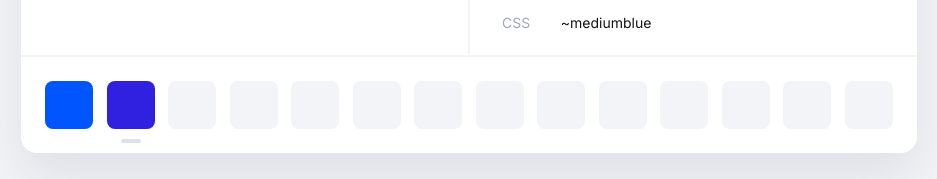
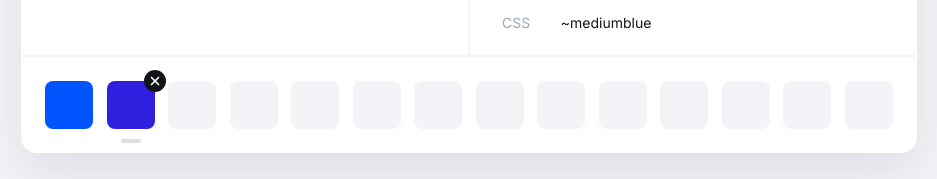
Before and after one commit to LRDN/colorconvert-app, a React (Vite) app: page / in a window 1280 px wide. Both pictures are taken after a click on the element 301 px from the left and 630 px from the top of the page. Shown: the part 525-704 px from the top of the page, without its empty margins (171-1108 px from the left). Built offline with nearby package versions, Linux system fonts and the light colour scheme.

Commit message:
Add clear button to color swatch

```diff
--- a/src/components/ColorSwatch/ColorSwatch.module.scss
+++ b/src/components/ColorSwatch/ColorSwatch.module.scss
@@ -44,4 +44,32 @@
       border-radius: var(--border-radius-medium);
     }
   }
+
+  &__clearButton {
+    position: absolute;
+    display: flex;
+    top: 0;
+    right: 0;
+    width: 1.375rem;
+    height: 1.375rem;
+    align-items: center;
+    justify-content: center;
+    color: var(--body-background-color);
+    background-color: var(--body-color);
+    animation: scale var(--transition-duration-fast);
+    transform: translate(50%, -50%);
+    border-radius: 100%;
+
+    @keyframes scale {
+      0% {
+        transform: translate(50%, -50%) scale(0.75);
+      }
+    }
+
+    svg {
+      width: 0.875rem;
+      height: 0.875rem;
+      stroke-width: 0.1875rem;
+    }
+  }
 }
--- a/src/components/ColorSwatch/ColorSwatch.tsx
+++ b/src/components/ColorSwatch/ColorSwatch.tsx
@@ -1,7 +1,8 @@
 import clsx from 'clsx'
-import type { FC } from 'react'
 import { colord } from 'colord'
+import { X } from 'react-feather'
 import { useContext } from 'react'
+import type { FC, FormEvent } from 'react'
 import Transparency from '@components/Transparency'
 import { ColorContext } from '@context/ColorContext'
 import styles from './ColorSwatch.module.scss'
@@ -10,14 +11,22 @@ const ColorSwatch: FC = () => {
   const { colors, setColors, activeColor, setActiveColor } =
     useContext(ColorContext)
 
+  const getPreviousColor = () => {
+    for (let i = activeColor - 1; i >= 0; i--) {
+      if (colors[i]) return i
+    }
+  }
+
   return (
     <div className={styles.colorSwatch}>
       {colors.map((color: string, index: number) => {
+        const isActiveColor = index === activeColor
+        const hasClearButton = color && !!index && isActiveColor
         const itemClassName = clsx(styles.colorSwatch__item, {
-          [styles['colorSwatch__item--active']]: index === activeColor,
+          [styles['colorSwatch__item--active']]: isActiveColor,
         })
 
-        const handleClick = () => {
+        const handleItemClick = () => {
           if (!color) {
             setColors((colors: string[]) => {
               const randomHue = colord(colors[0]).hue() + index * 25
@@ -30,14 +39,32 @@ const ColorSwatch: FC = () => {
           setActiveColor(index)
         }
 
+        const handleClearClick = (event: FormEvent<HTMLSpanElement>) => {
+          setActiveColor(getPreviousColor())
+          setColors((colors: string[]) => {
+            colors[index] = ''
+            return [...colors]
+          })
+
+          event.stopPropagation()
+        }
+
         return (
           <div
             className={itemClassName}
-            onClick={handleClick}
+            onClick={handleItemClick}
             style={{ color }}
             key={index}
           >
             {color && <Transparency />}
+            {hasClearButton && (
+              <span
+                className={styles.colorSwatch__clearButton}
+                onClick={handleClearClick}
+              >
+                <X />
+              </span>
+            )}
           </div>
         )
       })}
--- a/src/styles/themes.scss
+++ b/src/styles/themes.scss
@@ -24,7 +24,7 @@
 }
 
 [data-theme='dark'] {
-  --body-color: #{$gray-10};
+  --body-color: #{$white};
   --body-color-soft: #{$gray-60};
   --body-background-color: #{$gray-100};
 
```
